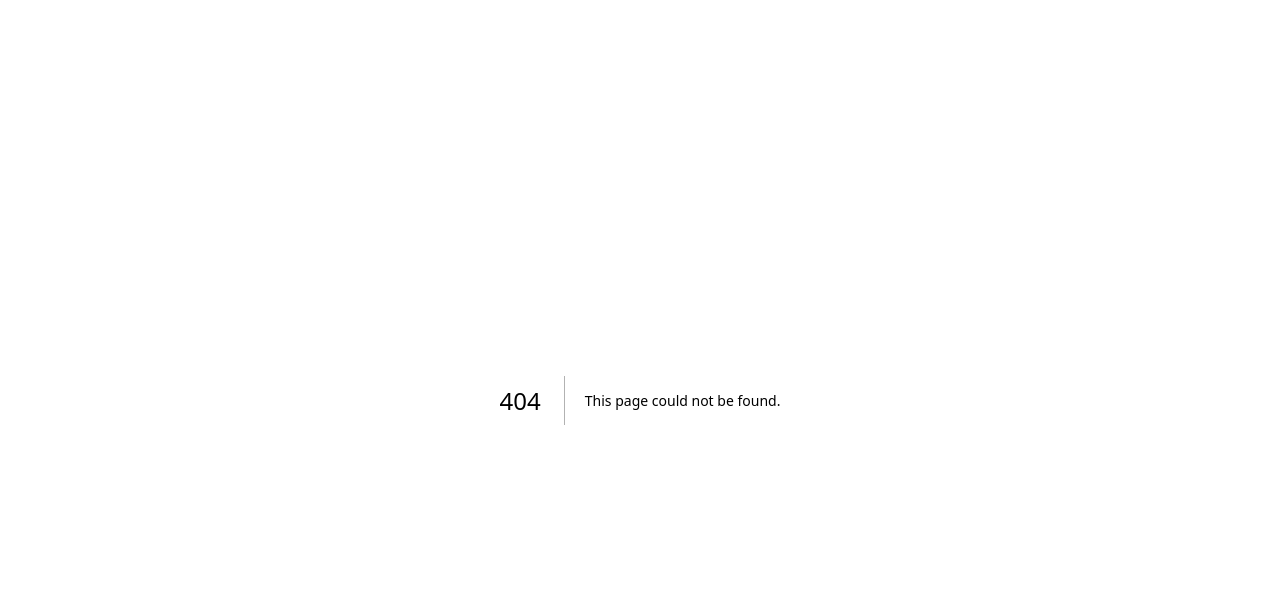
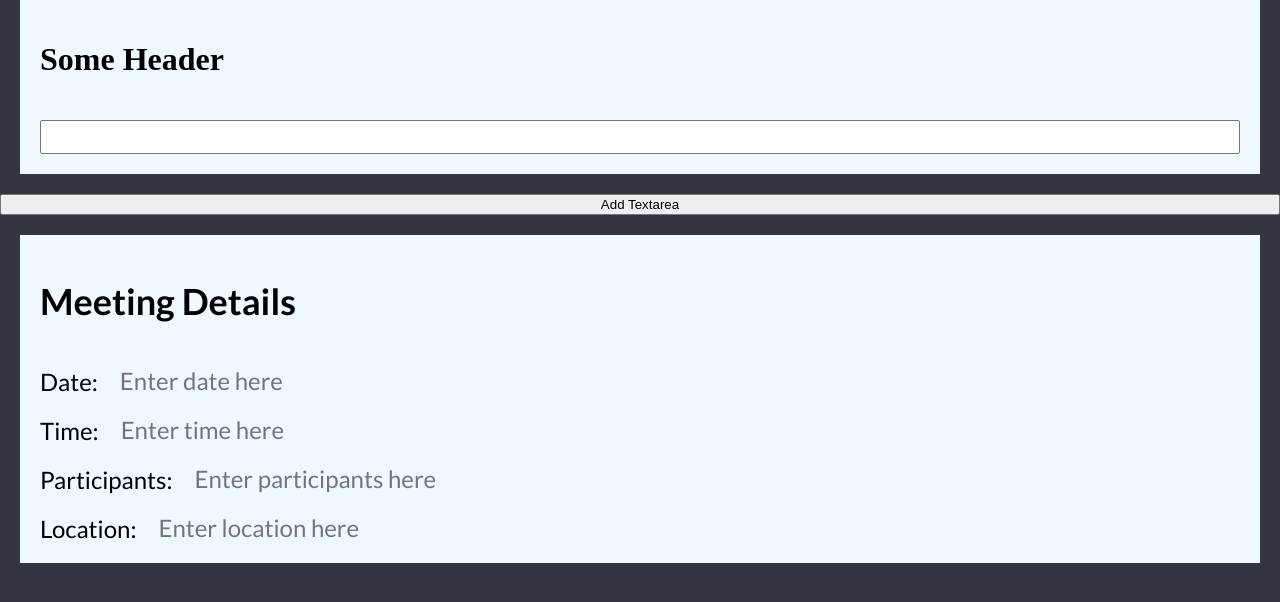
Before and after one commit to Jaywhisker/Satiscribble-UI, a Next.js app: page /centerArea in a window 1280 px wide. Before the commit this address had no page. Shown: the top 602 px of the page. Built offline with nearby package versions, Linux system fonts and the light colour scheme.

Commit message:
Created the Meeting Details

```diff
--- /dev/null
+++ b/src/components/DynamicTextArea.tsx
@@ -0,0 +1,62 @@
+import React, { useState, useRef, useEffect } from "react";
+import {
+  isAbbreviation,
+  adjustHeight,
+  handleFocus,
+  handleBlur,
+} from "@/functions/helpers";
+import styles from "@/styles/components/DynamicTextArea.module.css";
+
+let typingTimer;
+
+function DynamicTextarea({ id }) {
+  const [text, setText] = useState("");
+  const textareaRef = useRef(null);
+
+  const handleChange = (event) => {
+    const newValue = event.target.value;
+
+    if (
+      newValue.length > text.length &&
+      (newValue[newValue.length - 1] === " " ||
+        newValue[newValue.length - 1] === "\n")
+    ) {
+      const words = newValue.trim().split(" ");
+      const lastWord = words[words.length - 1];
+      console.log(`Last keyed-in word: ${lastWord}`);
+
+      if (isAbbreviation(lastWord)) {
+        console.log(`${lastWord} is an abbreviation.`);
+      }
+    }
+
+    setText(newValue);
+    adjustHeight(textareaRef);
+
+    clearTimeout(typingTimer);
+
+    typingTimer = setTimeout(() => {
+      console.log("stopped typing for 1 second");
+    }, 1000);
+  };
+
+  useEffect(() => {
+    adjustHeight(textareaRef);
+  }, [text]);
+
+  return (
+    <div className={styles.container}>
+      <h1 className={styles.containerHeader}>Some Header</h1>
+      <textarea
+        ref={textareaRef}
+        value={text}
+        onChange={handleChange}
+        className={styles.textArea}
+        onFocus={() => handleFocus(id)} // Added onFocus handler
+        onBlur={() => handleBlur(id, textareaRef.current.value)} // Added onBlur handler
+      ></textarea>
+    </div>
+  );
+}
+
+export default DynamicTextarea;
--- /dev/null
+++ b/src/components/MeetingDetailBlocks.tsx
@@ -0,0 +1,80 @@
+import React, { useState, useEffect } from "react";
+import styles from "@/styles/components/DynamicTextArea.module.css";
+import ModularTextField from "@/components/ModularTextField";
+
+function MeetingDetailBlocks() {
+  // States for each text field value
+  const [date, setDate] = useState("");
+  const [time, setTime] = useState("");
+  const [participants, setParticipants] = useState("");
+  const [location, setLocation] = useState("");
+  const [isTextFieldFocused, setIsTextFieldFocused] = useState(false);
+
+  // Handle text change for each text field
+  const handleDateChange = (e) => {
+    setDate(e.target.value);
+    setIsTextFieldFocused(true);
+  };
+  const handleTimeChange = (e) => {
+    setTime(e.target.value);
+    setIsTextFieldFocused(true);
+  };
+  const handleParticipantsChange = (e) => {
+    setParticipants(e.target.value);
+    setIsTextFieldFocused(true);
+  };
+  const handleLocationChange = (e) => {
+    setLocation(e.target.value);
+    setIsTextFieldFocused(true);
+  };
+
+  const handleContainerBlur = () => {
+    // Make API call when the container loses focus and a text field was edited
+    if (isTextFieldFocused) {
+      console.log("API call triggered");
+      // Perform your API call logic here
+    }
+    setIsTextFieldFocused(false);
+  };
+
+  useEffect(() => {
+    document.addEventListener("click", handleContainerBlur);
+    return () => {
+      document.removeEventListener("click", handleContainerBlur);
+    };
+  }, [isTextFieldFocused]);
+
+  return (
+    <div className={styles.container}>
+      <h1 style={{ "font-size": "var(--headersize)", "font-family": "Lato" }}>
+        Meeting Details
+      </h1>
+      <ModularTextField
+        label="Date"
+        placeholder="Enter date here"
+        value={date}
+        onChange={handleDateChange}
+      />
+      <ModularTextField
+        label="Time"
+        placeholder="Enter time here"
+        value={time}
+        onChange={handleTimeChange}
+      />
+      <ModularTextField
+        label="Participants"
+        placeholder="Enter participants here"
+        value={participants}
+        onChange={handleParticipantsChange}
+      />
+      <ModularTextField
+        label="Location"
+        placeholder="Enter location here"
+        value={location}
+        onChange={handleLocationChange}
+      />
+    </div>
+  );
+}
+
+export default MeetingDetailBlocks;
--- /dev/null
+++ b/src/components/ModularTextField.tsx
@@ -0,0 +1,28 @@
+import React, { useRef, useEffect } from "react";
+import styles from "@/styles/components/DynamicTextArea.module.css";
+
+function ModularTextField(props) {
+  const { label, placeholder, value, onChange, onBlur } = props;
+  const textFieldRef = useRef(null);
+
+  return (
+    <div className={styles.textFieldHolder}>
+      <p
+        className={`${styles.textFieldLabel} ${styles.textFieldText}`}
+        style={{ "font-size": "var(--psize)" }}
+      >
+        {label}:
+      </p>
+      <textarea
+        placeholder={placeholder}
+        value={value}
+        onChange={onChange}
+        onBlur={onBlur}
+        className={`${styles.textField} ${styles.textFieldText}`}
+        style={{ "font-size": "var(--psize)" }}
+      ></textarea>
+    </div>
+  );
+}
+
+export default ModularTextField;
--- /dev/null
+++ b/src/functions/helpers.js
@@ -0,0 +1,19 @@
+export const isAbbreviation = (word) => {
+    return word.length > 1 && word === word.toUpperCase();
+  };
+
+  export const adjustHeight = (textareaRef) => {
+    if (textareaRef.current) {
+      textareaRef.current.style.height = 'inherit';
+      const scrollHeight = textareaRef.current.scrollHeight;
+      textareaRef.current.style.height = scrollHeight + 'px';
+    }
+  };
+
+  export const handleFocus = (id) => {
+    console.log(`Textarea with ID ${id} is focused.`);
+  };
+
+  export const handleBlur = (id, text) => {
+    console.log(`Textarea with ID ${id} has lost focus, with text: ${text}`);
+  };
--- /dev/null
+++ b/src/pages/centerArea/index.tsx
@@ -0,0 +1,23 @@
+import React, { useState } from "react";
+import DynamicTextarea from "@/components/DynamicTextArea";
+import MeetingDetailBlocks from "@/components/MeetingDetailBlocks";
+
+function App() {
+  const [textareas, setTextareas] = useState([{}]);
+
+  const handleAddTextarea = () => {
+    setTextareas((prevTextareas) => [...prevTextareas, {}]);
+  };
+
+  return (
+    <div style={{ display: "flex", "flex-direction": "column", gap: 20 }}>
+      {textareas.map((_, index) => (
+        <DynamicTextarea key={index} id={index} />
+      ))}
+      <button onClick={handleAddTextarea}>Add Textarea</button>{" "}
+      <MeetingDetailBlocks />
+    </div>
+  );
+}
+
+export default App;
--- a/src/styles/colors.css
+++ b/src/styles/colors.css
@@ -21,7 +21,4 @@
     --Not_Nice_Blue: rgb(156,165,216);
     --Not_Dark_Grey: rgb(32,33,35);
     --Not_Lighter_Grey: rgb(217,217,217,0.1);
-
-
-
 }
--- /dev/null
+++ b/src/styles/components/DynamicTextArea.module.css
@@ -0,0 +1,54 @@
+.container {
+    padding: 20px;
+    margin-right: 20px;
+    margin-left:20px;
+    /* width: 100%; */
+    background-color: aliceblue;
+    display: flex;
+    flex-direction: column;
+    gap:20px;
+  }
+
+.textAreaContainer {
+  background-color: #87CEEB;
+}
+
+.textArea {
+  width: 100%;
+  box-sizing: border-box;
+  overflow: hidden;
+  resize: none; /* Prevent user resizing of textarea */
+}
+
+.containerHeader{
+  color:black
+}
+
+.textFieldHolder{
+  width:100%;
+  gap:20px;
+  display:flex;
+  flex-direction: row;
+  margin:0;
+}
+
+.textField{
+  width:100%;
+  background: transparent;
+  resize:none;
+  line-height: 1;
+  height:25px;
+  border: none;
+  outline: none;
+}
+
+.textFieldLabel{
+  margin:auto;
+  height:fit-content;
+}
+
+.textFieldText{
+  color: black;
+  /* font-size: 24px; */
+  font-family: lato;
+}
--- /dev/null
+++ b/src/styles/text.css
@@ -0,0 +1,4 @@
+:root{
+    --psize: 24px;
+    --headersize:36px;
+  }
```
Also changed, not shown: src/pages/_app.tsx (+5 -4 lines).
